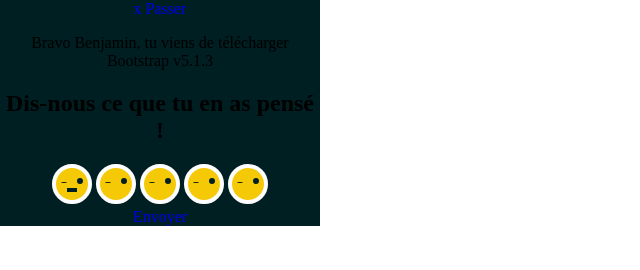
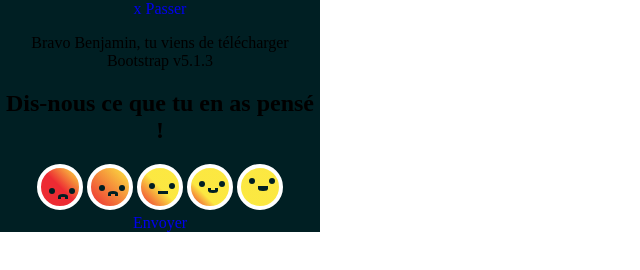
Before and after one commit to tissebaos/card-emoticons, a plain HTML site: page index.html in a window 1280 px wide. Shown: the whole page, without its empty margins (0-640 px from the left). Drawn offline with Linux system fonts and the light colour scheme.

Commit message:
premiere finaliter des emoticons

```diff
--- a/css/style.css
+++ b/css/style.css
@@ -50,11 +50,7 @@ a {
         top: 14px;
         height: 1px;
     }
-    100% {
-        top: 10px;
-        height: 6px;
-    }
-    100% {
+    5% {
         top: 10px;
         height: 6px;
     }
@@ -67,43 +63,145 @@ a {
 .smiley {
     display: inline-block;
     position: relative;
-    width: 32px;
-    height: 32px;
+    width: 38px;
+    height: 38px;
     overflow: hidden;
     border-radius: 50%;
     background-color: #f5c906;
     border: 4px solid #ffffff;
+    cursor: pointer;
 }
 
+.smiley:hover::after,
+.smiley:hover::before {
+    transform: translatex(-2px);
+}
+
+.smiley-1 {
+    background-image: linear-gradient(45deg, #ED2B33, #ED2B33, #fef357bb);
+}
+
+.smiley-2 {
+    background-image: linear-gradient(45deg, #ED2B33, #fef357bb);
+}
+
+.smiley-3 {
+    background-image: linear-gradient(45deg, #ED2B33, #fef357bb, #fef357bb);
+}
+
+.smiley-4 {
+    background-image: linear-gradient(45deg, #ED2B33, #fef357bb, #fef357bb, #fef357bb);
+}
+
+.smiley-5 {
+    background-image: linear-gradient(45deg, #fef357bb, #fef357bb);
+}
+
+.smiley::before {
+    left: 8px;
+}
+
+.smiley::after {
+    right: 4px;
+}
+
+.smiley::after,
 .smiley::before {
     content: "";
     border-left: 6px solid #001F23;
     width: auto;
     height: 6px;
     position: absolute;
-    left: 5px;
-    animation: cligner 1s infinite;
-    animation-delay: 3s;
+    top: 10px;
+    border-radius: 50%;
+    animation: cligner 5s infinite;
+    transition: 0.2s ease-in-out;
 }
 
-.smiley::after {
-    content: "";
-    border-right: 6px solid #001F23;
-    width: auto;
-    height: 6px;
-    position: absolute;
-    right: 5px;
+.smiley-1::after,
+.smiley-1::before {
+    top: 20px !important;
+    animation-delay: 4s;
 }
-.smiley::after,
-.smiley::before {
-    top: 10px;
-    border-radius: 50%;
+
+.smiley-2::after,
+.smiley-2::before{
+    top: 17px !important;
+    animation-delay: 8s;
+}
+
+.smiley-3::after,
+.smiley-3::before {
+    top: 15px !important;
+    animation-delay: 6s;
+}
+
+.smiley-4::after,
+.smiley-4::before {
+    top: 13px !important;
+    animation-delay: 10s;
+}
+
+.smiley-5::after,
+.smiley-5::before {
+    top: 10px !important;
+    animation-delay: 12s;
 }
 
 .mouth {
     display: inline-block;
-    border-bottom: 4px solid #001F23;
     width: 10px;
     position: relative;
-    top: 10px;
+    right: -3px;
+    transition: 0.2s ease-in-out;
 }
+
+.smiley:hover .mouth {
+    transform: translatex(-3px);
+}
+
+
+.smiley-1 .mouth,
+.smiley-2 .mouth,
+.smiley-4 .mouth,
+.smiley-5 .mouth {
+    width: 4px;
+    height: 2px;
+    border-left: 3px solid #001F23;
+    border-right: 3px solid #001F23;
+    border-radius: 100% 100% 0 0;
+}
+
+.smiley-1 .mouth,
+.smiley-2 .mouth {
+    border-top: 3px solid #001F23;
+    border-radius: 100% 100% 0 0;
+}
+
+.smiley-4 .mouth,
+.smiley-5 .mouth {
+    border-bottom: 3px solid #001F23;
+    border-radius: 0 0 100% 100%;
+}
+
+.smiley-1 .mouth {
+    top: 17px;
+}
+
+.smiley-2 .mouth {
+    top: 14px;
+}
+
+.smiley-3 .mouth {
+    top: 12px;
+    border-bottom: 3px solid #001F23;
+}
+
+.smiley-4 .mouth {
+    top: 11px;
+}
+
+.smiley-5 .mouth {
+    top: 9px;
+    background-color: #001F23;
+}
--- a/index.html
+++ b/index.html
@@ -32,13 +32,21 @@
                     Dis-nous ce que tu en as pensé !
                 </h2>
                 <div class="card-smileys">
-                    <span class="smiley">
+                    <span class="smiley smiley-1">
                         <span class="mouth"></span>
                     </span>
-                    <span class="smiley"></span>
-                    <span class="smiley"></span>
-                    <span class="smiley"></span>
-                    <span class="smiley"></span>
+                    <span class="smiley smiley-2">
+                        <span class="mouth"></span>
+                    </span>
+                    <span class="smiley smiley-3">
+                        <span class="mouth"></span>
+                    </span>
+                    <span class="smiley smiley-4">
+                        <span class="mouth"></span>
+                    </span>
+                    <span class="smiley smiley-5">
+                        <span class="mouth"></span>
+                    </span>
                 </div>
             </div>
             <div class="card-footer">
```
